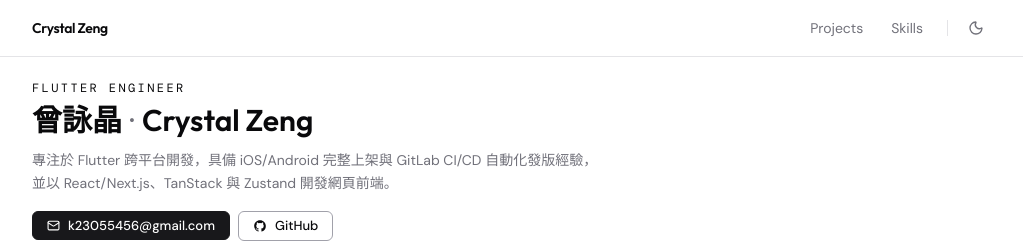
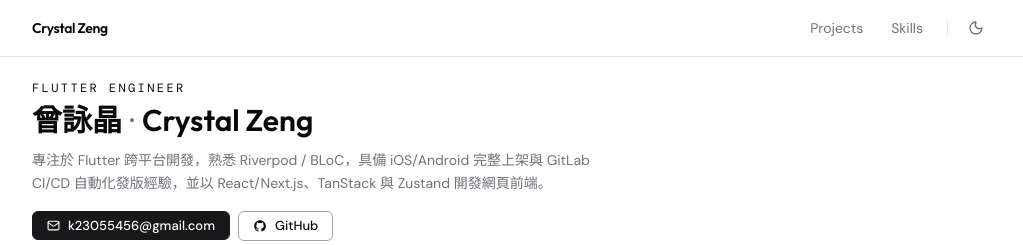
Before and after one commit to YJZeng1120/portfolio, a React (Vite) app: page / in a window 1280 px wide. Shown: the top 245 px of the page, without its empty margins (128-1151 px from the left). Built offline with nearby package versions, Linux system fonts and the light colour scheme; a web font is replaced by a local one.

Commit message:
docs: enhance bio description for clarity and detail

```diff
--- a/src/data/portfolio.ts
+++ b/src/data/portfolio.ts
@@ -22,7 +22,7 @@ export const profile = {
   name: "Crystal Zeng",
   nameZh: "曾詠晶",
   title: "Flutter Engineer",
-  bio: "專注於 Flutter 跨平台開發，具備 iOS/Android 完整上架與 GitLab CI/CD 自動化發版經驗，並以 React/Next.js、TanStack 與 Zustand 開發網頁前端。",
+  bio: "專注於 Flutter 跨平台開發，熟悉 Riverpod / BLoC，具備 iOS/Android 完整上架與 GitLab CI/CD 自動化發版經驗，並以 React/Next.js、TanStack 與 Zustand 開發網頁前端。",
   email: "k23055456@gmail.com",
   photo: "/portfolio/images/avatar.JPG"
 };
```
